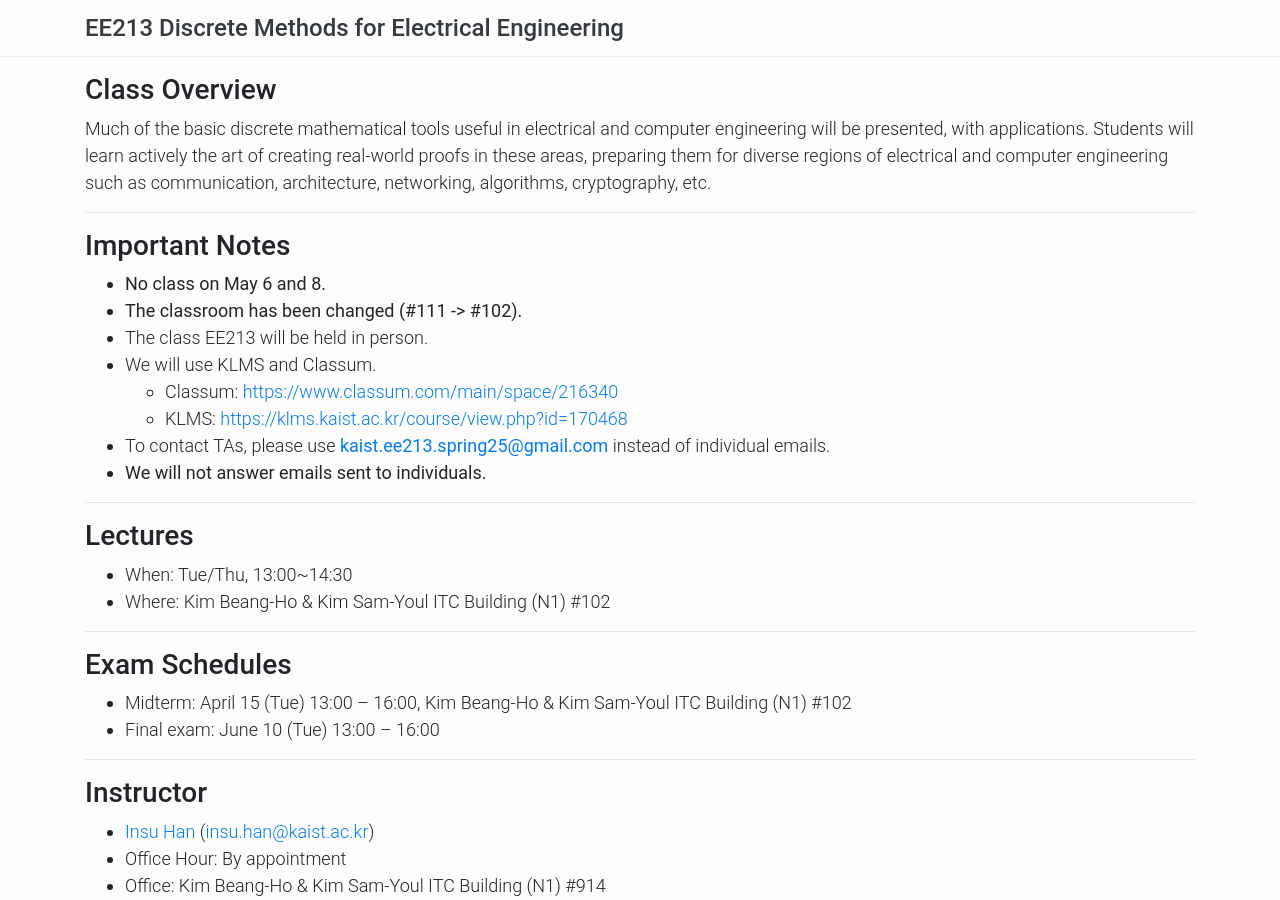
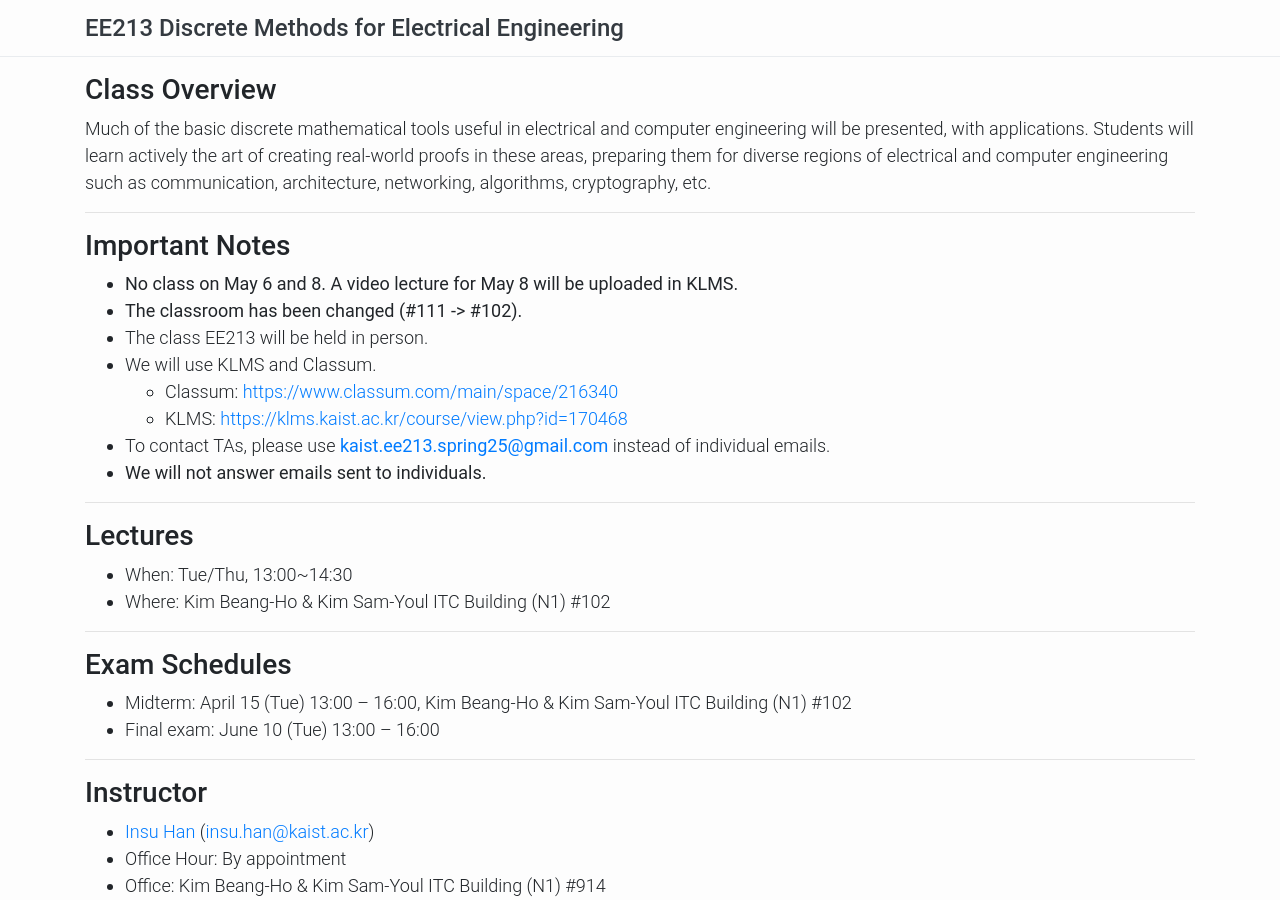
Before and after one commit to kaist-ee213/kaist-ee213.github.io, a Jekyll site: the page built from index.html, in a window 1280 px wide and 900 px high. Built offline with Jekyll 4.4.1, drawn with Linux system fonts in a browser that asks for light colours; the list of posts is cut into pages by our own code.

Commit message:
update the notice2

```diff
--- a/index.html
+++ b/index.html
@@ -10,7 +10,7 @@ Much of the basic discrete mathematical tools useful in electrical and computer
 <hr>
 <h3> Important Notes </h3>
 <ul>
-    <li><b>No class on May 6 and 8.</b></li>
+    <li><b>No class on May 6 and 8. A video lecture for May 8 will be uploaded in KLMS.</b></li>
     <li><b>The classroom has been changed (#111 -> #102).</b></li>
     <li>The class EE213 will be held in person.
       <!--We will also record the lectures and upload the video.-->
```
